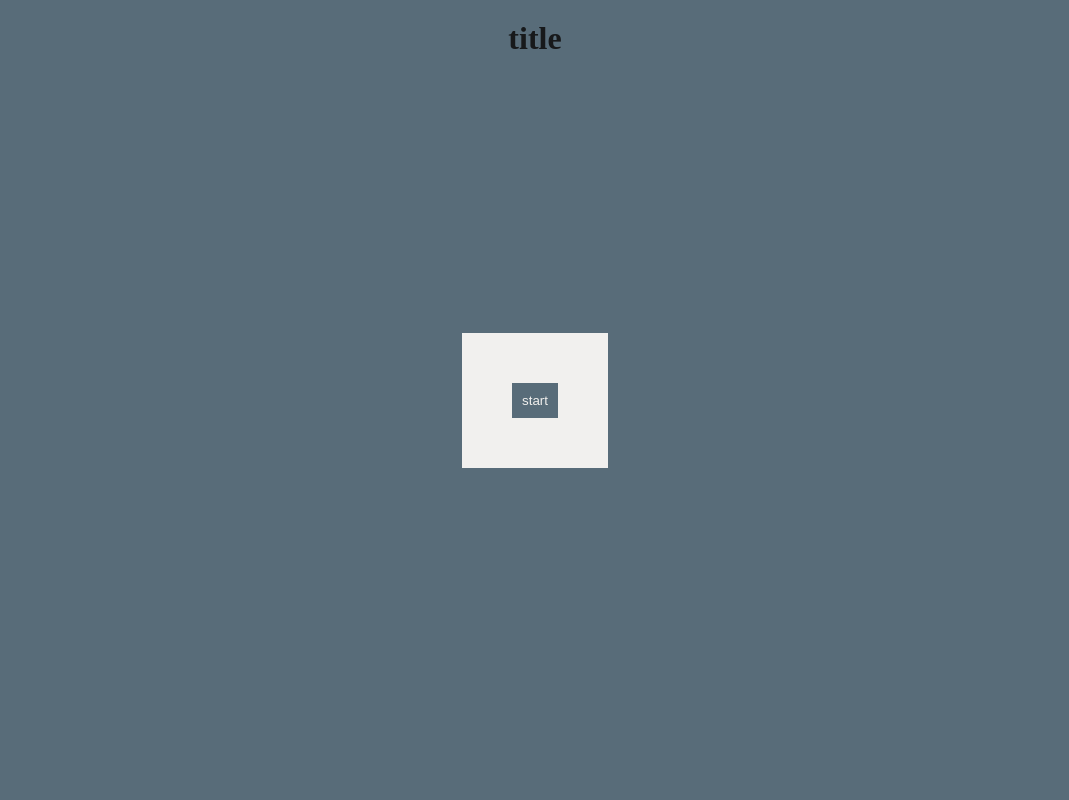
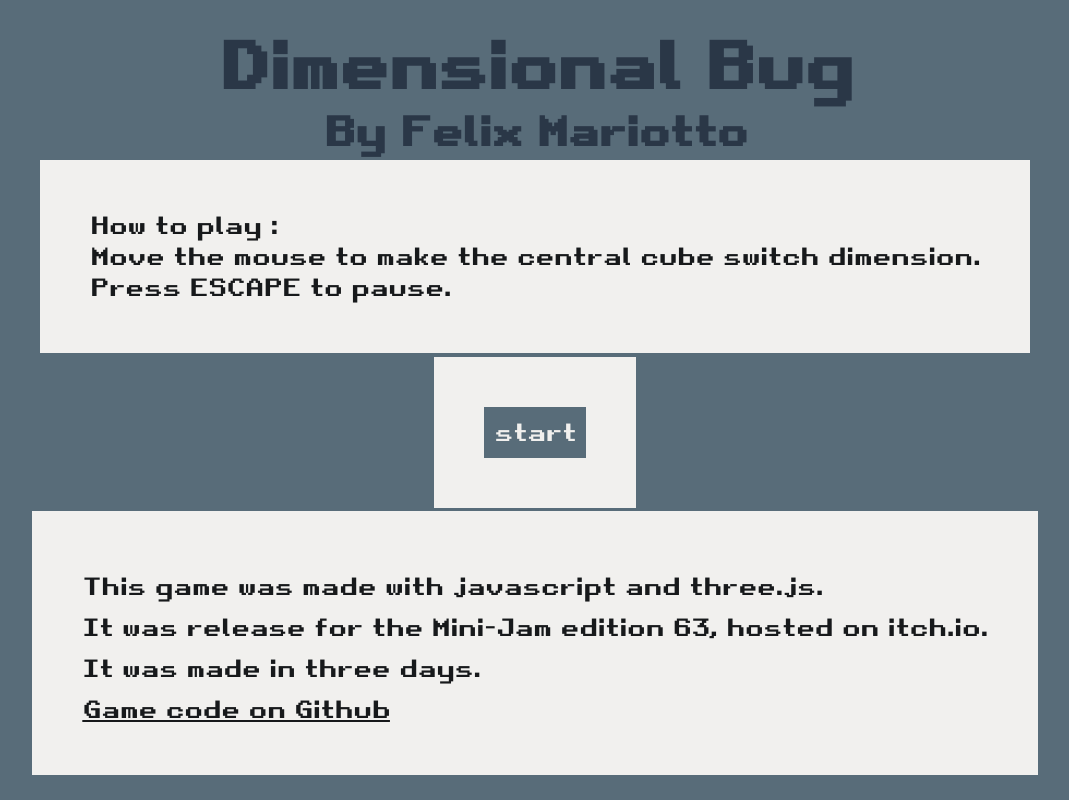
Before and after one commit to felixmariotto/mini-jam-63, a website built with webpack: page src/template.html in a window 1280 px wide. Shown: the whole page, without its empty margins (105-1174 px from the left). Built offline with nearby package versions, Linux system fonts and the light colour scheme; no server answers.

Commit message:
improve a bit the menu

```diff
--- a/src/UI.js
+++ b/src/UI.js
@@ -16,22 +16,6 @@ let isGameOn = false;
 const mousePos = new THREE.Vector2();
 
 // event listeners
-
-domStartBtn.addEventListener('click', (e) => {
-
-	domStartBtn.innerHTML = 'resume';
-
-	GameManager.startGame();
-
-	hideHomescreen();
-
-	isGameOn = !isGameOn;
-
-	setTimeout( () => {
-		positionMasks( e );
-	}, 0 );
-
-});
 
 window.addEventListener('keydown', (e) => {
 
@@ -69,7 +53,23 @@ function positionMasks( e ) {
 
 function allowStart() {
 
-	console.log('can start')
+	domStartBtn.innerHTML = 'start';
+
+	domStartBtn.addEventListener('click', (e) => {
+
+		domStartBtn.innerHTML = 'resume';
+
+		GameManager.startGame();
+
+		hideHomescreen();
+
+		isGameOn = !isGameOn;
+
+		setTimeout( () => {
+			positionMasks( e );
+		}, 0 );
+
+	});
 
 }
 
--- a/src/template.html
+++ b/src/template.html
@@ -3,7 +3,7 @@
 <head>
 	<meta charset="utf-8">
     <meta name="viewport" content="width=device-width, user-scalable=no, minimum-scale=1.0, maximum-scale=1.0">
-	<title>Mini Jam 63 - Felix Mariotto</title>
+	<title>Dimensional Bug - Felix Mariotto</title>
 	<style>
 
 		:root {
@@ -14,10 +14,24 @@
 			--black: #17191b;
 		}
 
+		@font-face {
+		 font-family: "retro_gaming";
+		 src: url("./retro_gaming.ttf");
+		}
+
 		* {
 			margin: 0;
 			padding: 0;
 			color: var( --black );
+			font-family: retro_gaming;
+		}
+
+		h1 {
+			font-size: 4em;
+		}
+
+		h2 {
+			font-size: 2.5em;
 		}
 
 		button {
@@ -27,6 +41,7 @@
 			padding: 10px;
 			background-color: var( --grey-2 );
 			color: var( --white );
+			font-size: 1.5em;
 		}
 
 			button:hover {
@@ -40,21 +55,51 @@
 			height: 100vh;
 			width: 100vw;
 			display: flex;
+			flex-direction: column;
 			align-items: center;
-			justify-content: center;
+			justify-content: space-between;
 		}
 
-			#homescreen > h1 {
-				position: absolute;
-				left: 50%;
-				top: 20px;
-				transform: translateX(-50%);
+			#title-container {
+				margin-top: 25px;
+				text-align: center;
+			}
+
+				#title-container > h1 {
+					width: 100%;
+					color: var( --grey-3 );
+				}
+
+				#title-container > h2 {
+					width: 100%;
+					color: var( --grey-3 );
+				}
+
+			#how-to {
+				background-color: var( --white );
+				padding: 50px;
+				font-size: 1.5em;
+				box-sizing: border-box;
+				max-width: 80vw;
 			}
 
 			#homescreen-menu {
 				background-color: var( --white );
 				padding: 50px;
 			}
+
+			#info-menu {
+				background-color: var( --white );
+				padding: 50px;
+				margin-bottom: 25px;
+				font-size: 1.5em;
+				box-sizing: border-box;
+				max-width: 80vw;
+			}
+
+				#info-menu > * {
+					margin: 10px 0;
+				}
 
 		/* SCENES */
 
@@ -115,11 +160,33 @@
 
 <body>
 	<div id="homescreen">
-		<h1>title</h1>
+
+		<div id="title-container">
+			<h1>Dimensional Bug</h1>
+			<h2>By Felix Mariotto</h2>
+		</div>
+
+		<div id="how-to">
+			How to play :
+			<br>
+			Move the mouse to make the central cube switch dimension.
+			<br>
+			Press ESCAPE to pause.
+		</div>
+
 		<div id="homescreen-menu">
-			<button id="start-btn">start</button>
+			<button id="start-btn">please wait</button>
 		</div>
+
+		<div id="info-menu">
+			<div>This game was made with javascript and three.js.</div>
+			<div>It was release for the Mini-Jam edition 63, hosted on itch.io.</div>
+			<div>It was made in three days.</div>
+			<a href="https://github.com/felixmariotto/mini-jam-63" target="_blank">Game code on Github</a>
+		</div>
+
 	</div>
+
 	<div id="game-square-container">
 		<div id="scenes">
 			<div class="scene-mask left">
```
Also changed, not shown: dist/retro_gaming.ttf (added).
